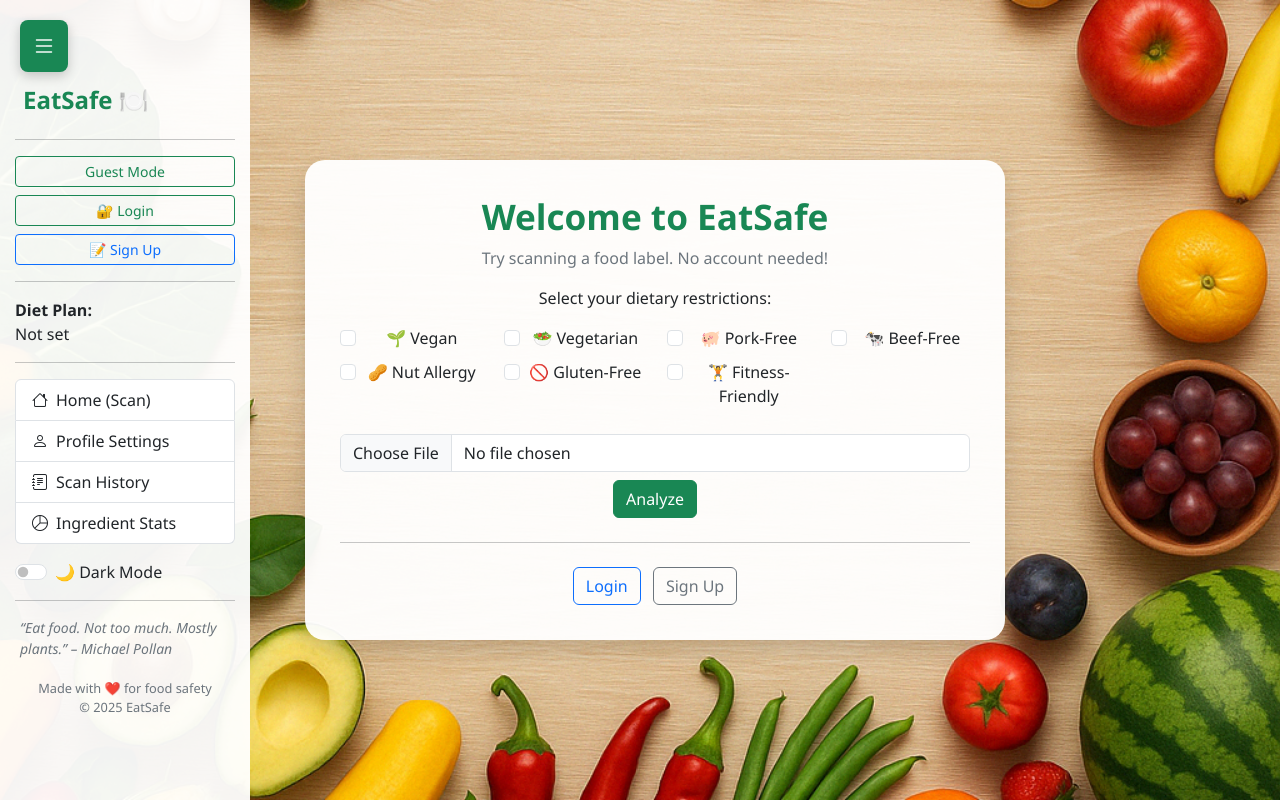
After one commit to gemini30/BDA_Project, a Flask app: page /guest in a window 1280 px wide. The commit adds this page. Run offline with Flask 3, Linux system fonts and the light colour scheme.

Commit message:
added guest mode

```diff
--- a/app.py
+++ b/app.py
@@ -65,8 +65,53 @@ RESTRICTION_MAP = {
 }
 
 # === Routes ===
+@app.route('/')
+def load():
+    if current_user.is_authenticated:
+        return redirect(url_for('index'))
+    return render_template('guest.html',image="", ingredients=[],ingredients_extracted=[], results={"restricted": "", "toxicity": {}})
 
-@app.route("/", methods=["GET", "POST"])
+@app.route('/guest', methods=['GET','POST'])
+def guest():
+
+    ingredients_list = []
+    results = {"restricted": "", "toxicity": {}}
+    if request.method == "GET":
+        return render_template('guest.html',image="", ingredients=[],ingredients_extracted=[], results={"restricted": "", "toxicity": {}})
+    if request.method == "POST":
+        image = request.files.get('file')
+        if not image:
+            return redirect(url_for('load'))
+        image_path = os.path.join(app.config["UPLOAD_FOLDER"], image.filename)
+        image.save(image_path)
+        image_url = f"/{image_path}"
+
+        selected_categories = request.form.getlist("dietary")
+        dietary_keywords = [item for category in selected_categories for item in RESTRICTION_MAP.get(category, [])]
+        text = extract_text(image_path)
+        ingredients_list = extract_ingredients(text)
+        if len(ingredients_list) == 0 :
+            results["restricted"] =  "Ingredients Not Found. Please Upload a clear image!!"
+            results["toxicity"] = {}
+        else:
+            ingredients_combined = " ".join(ingredients_list)
+            diet_flags = check_dietary_restrictions(ingredients_combined,selected_categories , RESTRICTION_MAP)
+            tox_flags = check_toxic_ingredients(ingredients_combined)
+            results["restricted"] = ", ".join(diet_flags) if diet_flags else "None 🎉"
+            results["toxicity"] = {ingredient: "High" for ingredient in tox_flags}
+
+
+        return render_template(
+            "guest.html",
+            image=image_url,
+            ingredients=" ".join(ingredients_list),
+            ingredients_extracted=ingredients_list,
+            results=results,
+
+             )
+
+
+@app.route("/index", methods=["GET", "POST"])
 @login_required
 def index():
     image_url = None
--- a/templates/base.html
+++ b/templates/base.html
@@ -83,6 +83,7 @@
         </div>
       {% else %}
         <div class="mb-3">
+          <a href="{{ url_for('guest') }}" class="btn btn-outline-success btn-sm w-100 mb-2">Guest Mode</a>
           <a href="{{ url_for('login') }}" class="btn btn-outline-success btn-sm w-100 mb-2">🔐 Login</a>
           <a href="{{ url_for('signup') }}" class="btn btn-outline-primary btn-sm w-100">📝 Sign Up</a>
         </div>
--- /dev/null
+++ b/templates/guest.html
@@ -0,0 +1,90 @@
+{% extends "base.html" %}
+{% block content %}
+<div class="glass-box text-center mx-auto">
+  <h2 class="title">Welcome to EatSafe</h2>
+  <p class="subtitle">Try scanning a food label. No account needed!</p>
+
+  <form method="POST" action="{{ url_for('guest') }}" enctype="multipart/form-data">
+    <div id="loading" class="text-center mt-3" style="display: none">
+      <div class="spinner-border text-success" role="status">
+        <span class="visually-hidden">Loading...</span>
+      </div>
+      <p class="mt-2">Analyzing image, please wait...</p>
+    </div>
+
+    <div class="mb-4">
+      <label class="form-label">Select your dietary restrictions:</label>
+      <div class="container-fluid px-0">
+        <div class="row">
+          {% set prefs = current_user.diet_preferences.split(',') if current_user.is_authenticated and current_user.diet_preferences else [] %}
+          {% set options = [
+            ('vegan', '🌱 Vegan'), ('vegetarian', '🥗 Vegetarian'),
+            ('pork_free', '🐖 Pork-Free'), ('beef_free', '🐄 Beef-Free'),
+            ('nut_allergy', '🥜 Nut Allergy'), ('gluten_free', '🚫 Gluten-Free'),
+            ('fitness_friendly', '🏋️ Fitness-Friendly')
+          ] %}
+          {% for value, label in options %}
+            <div class="col-3">
+              <div class="form-check mt-2">
+                <input
+                  class="form-check-input"
+                  type="checkbox"
+                  name="dietary"
+                  value="{{ value }}"
+                  id="{{ value }}"
+                  {% if value in prefs %}checked{% endif %}
+                />
+                <label class="form-check-label" for="{{ value }}">{{ label }}</label>
+              </div>
+            </div>
+          {% endfor %}
+        </div>
+      </div>
+    </div>
+
+    <input class="form-control my-2" type="file" name="file" required>
+    <button type="submit" class="btn btn-success">Analyze</button>
+  </form>
+
+
+
+  {% if image %}
+    <div class="mt-4 text-center">
+      <h5>📷 Uploaded Image:</h5>
+      <img src="{{ image }}" class="img-thumbnail" style="max-width: 300px" />
+    </div>
+  {% endif %}
+
+  {% if ingredients_extracted %}
+    <div class="alert alert-info mt-4">
+      <h5 class="mb-2">🧾 Detected Ingredients:</h5>
+      {% for item in ingredients_extracted %}
+        <span class="badge rounded-pill bg-secondary me-1">{{ item }}</span>
+      {% endfor %}
+    </div>
+  {% endif %}
+
+  {% if results.restricted %}
+    <div class="card mt-3 border-danger result-card">
+      <div class="card-body">
+        <h5 class="card-title text-danger">⚠️ Dietary Conflicts Detected</h5>
+        <p>{{ results.restricted }}</p>
+      </div>
+    </div>
+  {% endif %}
+
+  {% if results.toxicity %}
+    <div class="card mt-3 border-warning result-card">
+      <div class="card-body">
+        <h5 class="card-title text-warning">☣️ Toxic Ingredients Found</h5>
+        {% for ing, level in results.toxicity.items() %}
+          <p><strong>{{ ing.title() }}</strong>: {{ level }} toxicity</p>
+        {% endfor %}
+      </div>
+    </div>
+  {% endif %}
+  <hr class="my-4">
+  <a href="{{ url_for('login') }}" class="btn btn-outline-primary">Login</a>
+  <a href="{{ url_for('signup') }}" class="btn btn-outline-secondary ms-2">Sign Up</a>
+</div>
+{% endblock %}
```
